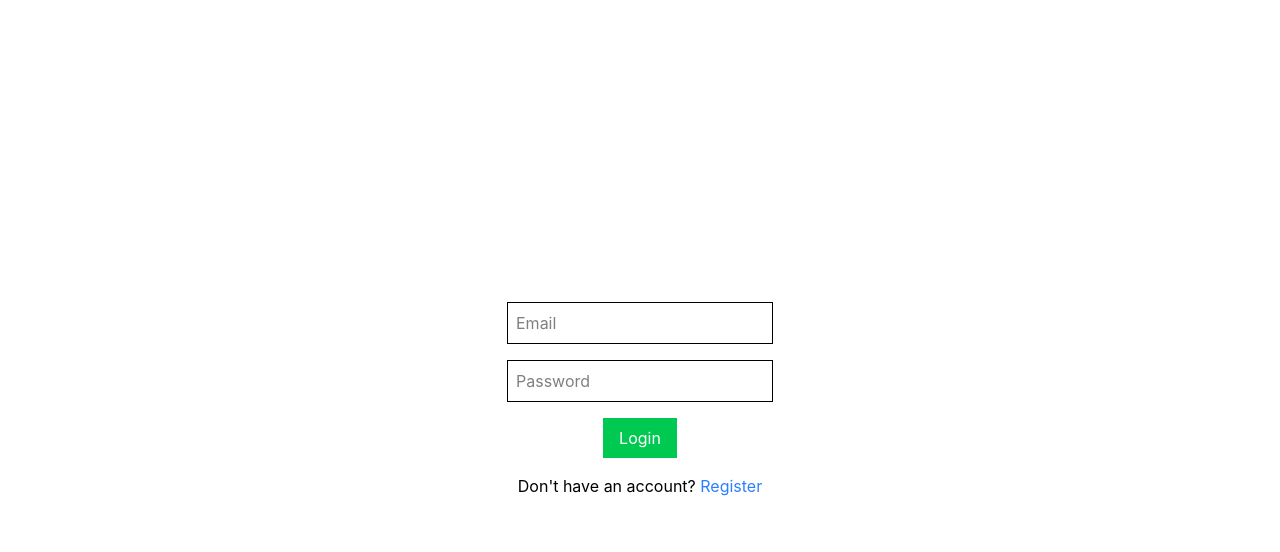
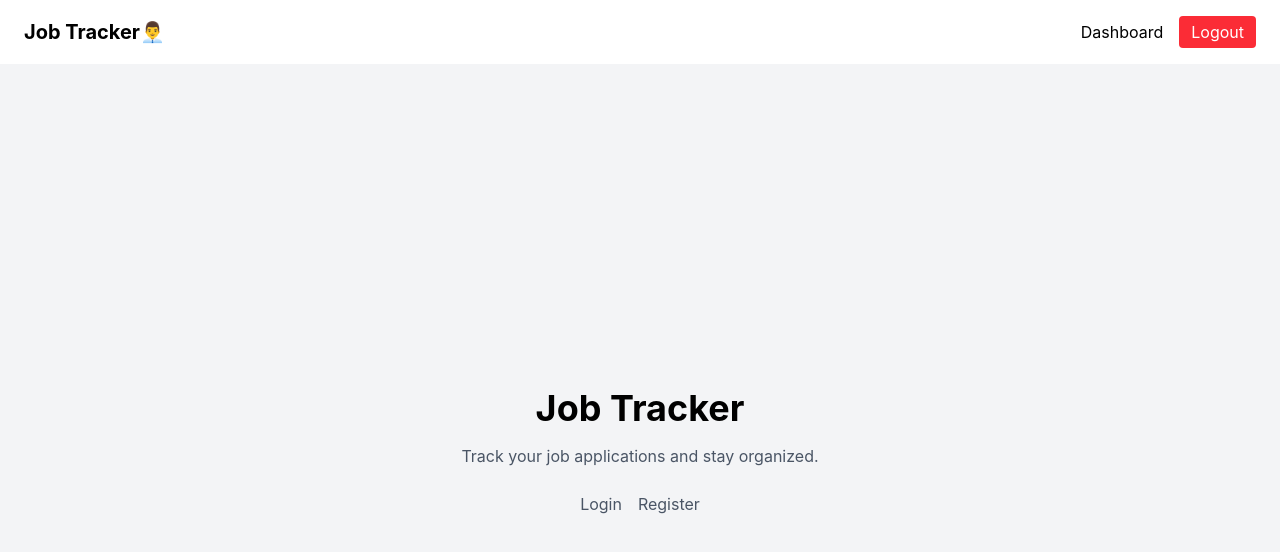
Before and after one commit to Bhargav958/Job-Tracker-with-React, a React (Vite) app in the folder job-tracker/: page / in a window 1280 px wide. Shown: the top 552 px of the page. Built offline with nearby package versions, Linux system fonts and the light colour scheme; no server answers.

Commit message:
Created som new components(home,Navbar,ProtectedRoute) and updated the config and auth files

```diff
--- a/job-tracker/src/App.jsx
+++ b/job-tracker/src/App.jsx
@@ -2,15 +2,18 @@ import {BrowserRouter, Routes, Route} from 'react-router-dom';
 import Login from './pages/Login'
 import Register from './pages/Register'
 import Dashboard from './pages/Dashboard'
+import Home from './pages/Home';
+import ProtectedRoute from './pages/ProtectedRoute';
 
 
 function App() {
   return (
     <BrowserRouter>
     <Routes>
-      <Route path='/' element={<Login />} />
+      <Route path='/' element={<Home />} />
+      <Route path='/login' element={<Login />} />
       <Route path='/register' element={<Register />} />
-      <Route path='/dashboard' element={<Dashboard />} />
+      <Route path='/dashboard' element={<ProtectedRoute><Dashboard /></ProtectedRoute>} />
     </Routes>
     </BrowserRouter>
   )
--- a/job-tracker/src/appwrite/auth.js
+++ b/job-tracker/src/appwrite/auth.js
@@ -1,15 +1,5 @@
-import {Client, Account, ID, Databases, Query} from "appwrite";
-import {config} from './config';
-
-//create a client instance
-const client = new Client();
-client
-    .setEndpoint(config.endpoint)
-    .setProject(config.projectId);
-
-//create an account instance
-const account = new Account(client);
-const databases = new Databases(client);
+import { ID, Query } from "appwrite";
+import { config, account, databases } from "./config";
 
 export const registerUser = async (email, password)=>{
     return await account.create(ID.unique(),email,password);
--- a/job-tracker/src/appwrite/config.js
+++ b/job-tracker/src/appwrite/config.js
@@ -1,6 +1,18 @@
+import { Client, Account, Databases } from "appwrite";
+
 export const config = {
   endpoint: "https://sgp.cloud.appwrite.io/v1",
   projectId: "69cba10b002a2442ac90",
   databaseId: "69cbab4100315f21d259",   // from top
   collectionId: "jobs"         // table name/id
 };
+
+//create a client instance
+const client = new Client();
+client
+    .setEndpoint(config.endpoint)
+    .setProject(config.projectId);
+
+//create an account instance
+export const account = new Account(client);
+export const databases = new Databases(client);
--- a/job-tracker/src/pages/Dashboard.jsx
+++ b/job-tracker/src/pages/Dashboard.jsx
@@ -1,5 +1,6 @@
 import { useEffect, useState } from "react";
 import { addJob, getJobs, deleteJob } from "../appwrite/auth";
+import  Navbar  from "./Navbar";
 
 import { PieChart, Pie, Cell, Tooltip, ResponsiveContainer } from "recharts";
 import { DragDropContext, Droppable, Draggable } from "@hello-pangea/dnd";
@@ -107,7 +108,7 @@ function Dashboard() {
 
     // 🔥 1. Update UI instantly
     const updatedJobs = jobs.map((job) =>
-    job.$id === jobId ? { ...job, status: newStatus } : job
+      job.$id === jobId ? { ...job, status: newStatus } : job,
     );
 
     setJobs(updatedJobs);
@@ -126,6 +127,10 @@ function Dashboard() {
   };
 
   return (
+    <>
+      {/* Adding Navbar  */}
+      <Navbar />
+
       <div className="p-6 bg-white dark:bg-gray-900 min-h-screen text-black dark:text-white">
         <h1 className="text-2xl font-bold mb-4">Dashboard</h1>
         {/* Add Job */}
@@ -241,8 +246,10 @@ function Dashboard() {
                             {...provided.dragHandleProps}
                             className="bg-white dark:bg-gray-700 p-3 mb-2 rounded shadow flex justify-between items-center"
                           >
-                          <span>{job.title}</span>
-
+                            <div className="flex flex-col">
+                              <span className="text-100"><b>{job.title}</b></span>
+                              <span className="text-70 ">{job.company}</span>
+                            </div>
                             <button
                               onClick={() => handleDelete(job.$id)}
                               className="bg-red-500 text-white px-2 py-1 rounded"
@@ -278,6 +285,7 @@ function Dashboard() {
           </ResponsiveContainer>
         </div>
       </div>
+    </>
   );
 }
 
--- /dev/null
+++ b/job-tracker/src/pages/Home.jsx
@@ -0,0 +1,29 @@
+import { Link } from "react-router-dom";
+import Navbar from "./Navbar";
+
+function Home() {
+  return (
+    <>
+      <Navbar />
+      <div className="h-screen flex flex-col justify-center items-center bg-gray-100 dark:bg-gray-900 text-black dark:text-white">
+        <h1 className="text-4xl font-bold mb-4">Job Tracker</h1>
+        <p className="mb-6 text-gray-600 dark:text-gray-300">
+          Track your job applications and stay organized.
+        </p>
+
+        <div className="flex gap-4">
+          <Link to="/login" className="mb-6 text-gray-600 dark:text-gray-300">
+            Login
+          </Link>
+          <Link
+            to="/register"
+            className="mb-6 text-gray-600 dark:text-gray-300"
+          >
+            Register
+          </Link>
+        </div>
+      </div>
+    </>
+  );
+}
+export default Home;
--- a/job-tracker/src/pages/Login.jsx
+++ b/job-tracker/src/pages/Login.jsx
@@ -1,19 +1,31 @@
 import {useState} from "react"
 import { loginUser } from "../appwrite/auth"
 import { useNavigate } from "react-router-dom"
+import { Link } from "react-router-dom";
 
 function Login() {
   //creating email,password variables
   const [email, setEmail] = useState("")
   const [password, setPassword] = useState("")
+
+  //create a load variable to show loading state
+  const [loading, setLoading] = useState(false)
+
   const navigate = useNavigate();
 
   const handleLogin = async()=>{
+    if (!email || !password) {  //checking if user entered all fields or not
+      alert("Please fill all fields");
+      return;
+    }
+    setLoading(true)
     try {
       await loginUser(email,password)
       navigate('/dashboard')
     } catch (error) {
       alert(error.message)
+    } finally{
+      setLoading(false)
     }
   }
 
@@ -33,12 +45,14 @@ function Login() {
       />
 
       <button onClick={handleLogin} className="bg-green-500 text-white px-4 py-2">
-        Login
+        {loading ? "Logging in..." : "Login"}
       </button>
 
       <p>
         Don't have an account?
-        <a href="/register" className="text-blue-500"> Register</a>
+        {/* instead if full page relod we use Link to avoid it */}
+        {/* <a href="/register" className="text-blue-500"> Register</a>  */}
+        <Link to="/register" className="text-blue-500">Register</Link>
       </p>
     </div>
   )
--- /dev/null
+++ b/job-tracker/src/pages/Navbar.jsx
@@ -0,0 +1,48 @@
+import { useNavigate, Link } from "react-router-dom";
+import { account } from '../appwrite/config'
+import { useState, useEffect, use } from "react";
+
+function  Navbar(){
+    const [user, setUser] = useState(null);
+    const navigate = useNavigate();
+
+    const handleLogout = async()=>{
+        try {
+            await account.deleteSession('current');
+            navigate('/login');
+        } catch (error) {
+            console.log(error);
+        }
+    }
+
+    useEffect(()=>{
+        account.get()
+            .then(setUser)
+            .catch(()=>setUser(null))
+    },[])
+
+    return(
+        <nav className="flex justify-between items-center px-6 py-4 bg-white dark:bg-gray-800 shadow">
+            <Link to='/dashboard' className="text-xl font-bold">
+                Job Tracker👨‍💼
+            </Link>
+
+            <div className="flex items-center gap-4">
+                {user && (
+                    <span className="text-sm text-gray-600 dark:text-gray-300">
+                    {user.email}
+                    </span>
+                )}
+
+                <Link to='/dashboard' className="hover:text-blue-500">
+                    Dashboard
+                </Link>
+                <button onClick={handleLogout} className="bg-red-500 text-white px-3 py-1 rounded">
+                    Logout
+                </button>
+            </div>
+        </nav>
+    )
+}
+
+export default Navbar
--- /dev/null
+++ b/job-tracker/src/pages/ProtectedRoute.jsx
@@ -0,0 +1,21 @@
+import {useState, useEffect} from "react"
+import { account } from '../appwrite/config'
+import { Navigate } from "react-router-dom";
+
+function ProtectedRoute({ children }) {
+    const [user, setUser] = useState(null);
+    const [loading, setLoading] = useState(true);
+
+    useEffect(()=>{
+        account.get()
+            .then(setUser)
+            .catch(()=>setUser(null))
+            .finally(()=>setLoading(false));
+    },[]);
+
+    if(loading) return <p>Loading</p>
+
+    return user? children : <Navigate to='/login' />;
+}
+
+export default ProtectedRoute
--- a/job-tracker/src/pages/Register.jsx
+++ b/job-tracker/src/pages/Register.jsx
@@ -1,16 +1,21 @@
 import { useState } from "react";
 import { registerUser } from "../appwrite/auth";
+import { useNavigate } from "react-router-dom";
 
 function Register() {
   const [email, setEmail] = useState("");
   const [password, setPassword] = useState("");
+  const navigate = useNavigate();
 
   const handleRegister = async () => {
+    if (!email || !password) {
+      alert("Please fill all fields");
+      return;
+    }
     try {
       await registerUser(email, password);
-      alert("Registered Successfully");
+      navigate("/dashboard");  //used navigate instead of alert to redirect user to dashboard after successful registration
     } catch (error) {
-      console.log(error);
       alert(error.message);
     }
   };
```
Also changed, not shown: 1 other file (tests, documents, lock files or other folders). Lines whose indentation alone changed are shown as unchanged.
